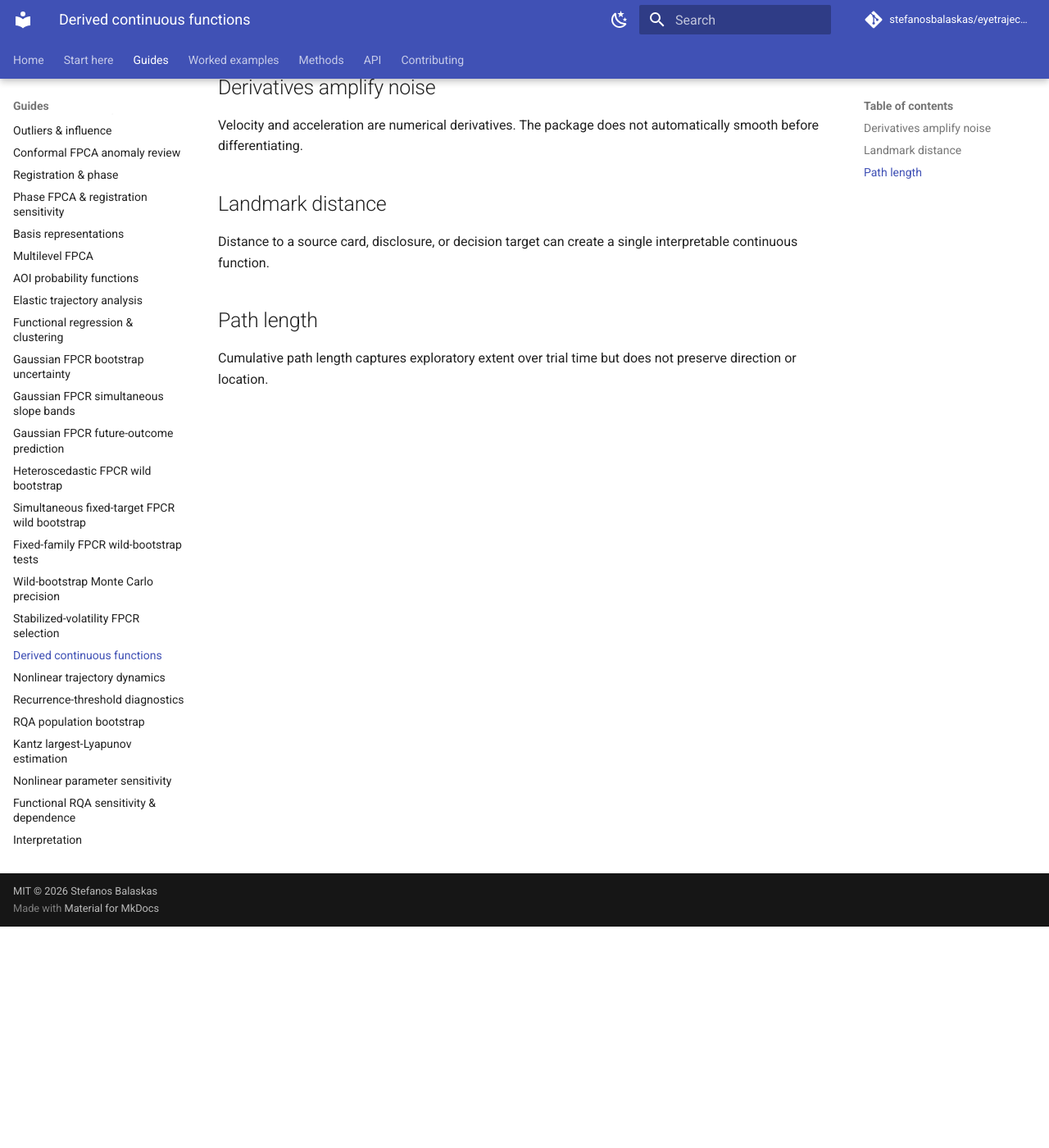
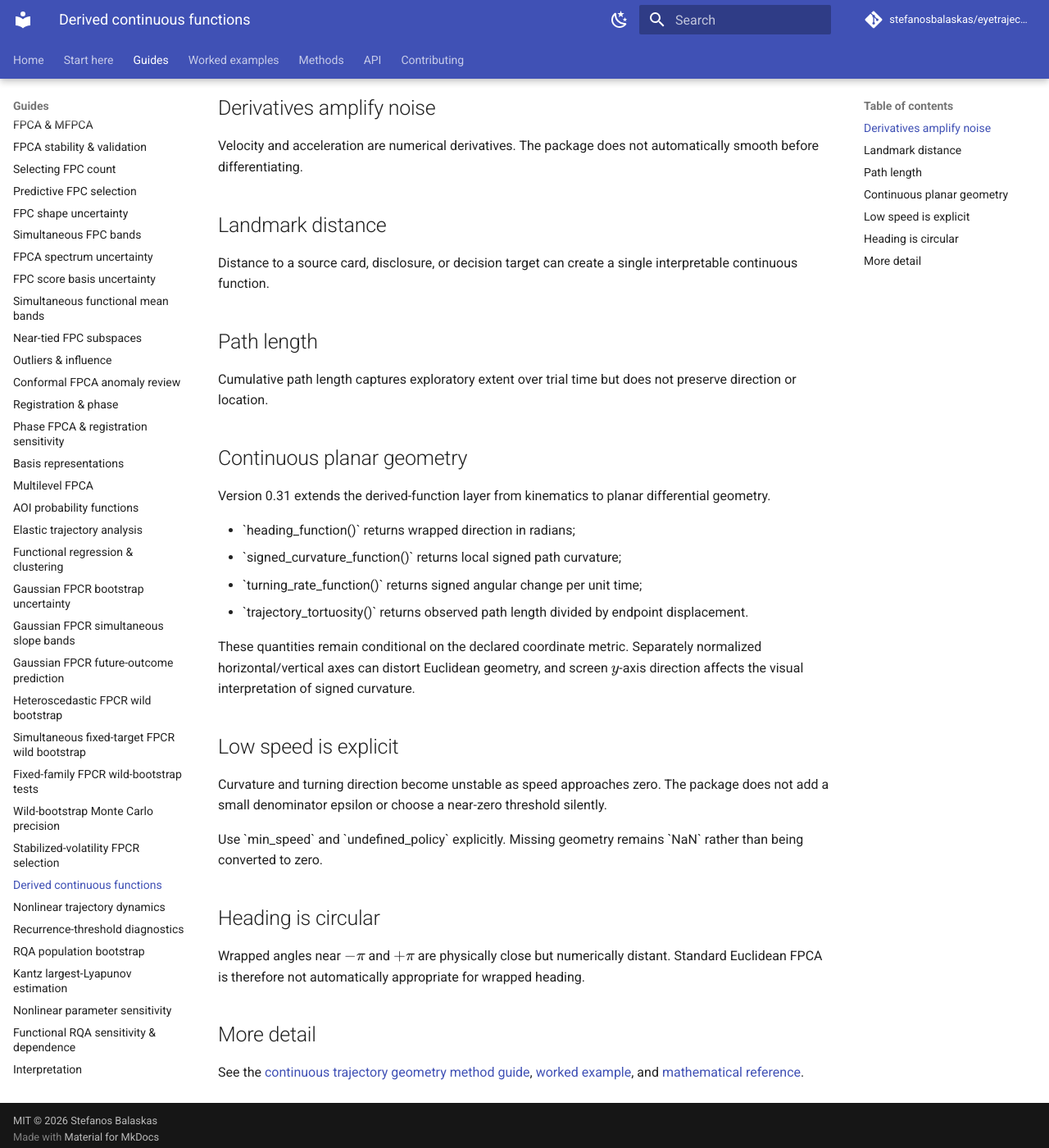
Before and after one commit to stefanosbalaskas/eyetrajectoriespy, an MkDocs documentation site: the page built from docs/guides/derived-functions.md, in a window 1280 px wide and 1400 px high, scrolled down 270 px. Shown: the whole window at 82% size. Built offline with MkDocs 1.6.1 and Material for MkDocs 9.7.7, drawn with Linux system fonts in a browser that asks for light colours; comment, search, counter and statistics services are not loaded.

Commit message:
Expand derived functions guide with trajectory geometry

```diff
--- a/docs/guides/derived-functions.md
+++ b/docs/guides/derived-functions.md
@@ -1,6 +1,6 @@
 # Derived continuous functions
 
-Available helpers include `speed_function()`, `acceleration_magnitude_function()`, `distance_to_landmark_function()`, and `cumulative_path_length()`.
+Available helpers include `speed_function()`, `acceleration_magnitude_function()`, `distance_to_landmark_function()`, `cumulative_path_length()`, `heading_function()`, `signed_curvature_function()`, `turning_rate_function()`, and `trajectory_tortuosity()`.
 
 ## Derivatives amplify noise
 
@@ -13,3 +13,29 @@
 ## Path length
 
 Cumulative path length captures exploratory extent over trial time but does not preserve direction or location.
+
+
+## Continuous planar geometry
+
+Version 0.31 extends the derived-function layer from kinematics to planar differential geometry.
+
+- \`heading_function()\` returns wrapped direction in radians;
+- \`signed_curvature_function()\` returns local signed path curvature;
+- \`turning_rate_function()\` returns signed angular change per unit time;
+- \`trajectory_tortuosity()\` returns observed path length divided by endpoint displacement.
+
+These quantities remain conditional on the declared coordinate metric. Separately normalized horizontal/vertical axes can distort Euclidean geometry, and screen \(y\)-axis direction affects the visual interpretation of signed curvature.
+
+## Low speed is explicit
+
+Curvature and turning direction become unstable as speed approaches zero. The package does not add a small denominator epsilon or choose a near-zero threshold silently.
+
+Use \`min_speed\` and \`undefined_policy\` explicitly. Missing geometry remains \`NaN\` rather than being converted to zero.
+
+## Heading is circular
+
+Wrapped angles near \(-\pi\) and \(+\pi\) are physically close but numerically distant. Standard Euclidean FPCA is therefore not automatically appropriate for wrapped heading.
+
+## More detail
+
+See the [continuous trajectory geometry method guide](../methods/trajectory-geometry.md), [worked example](../examples/trajectory-geometry.md), and [mathematical reference](../methods/mathematical-reference.md#trajectory-geometry).
```
